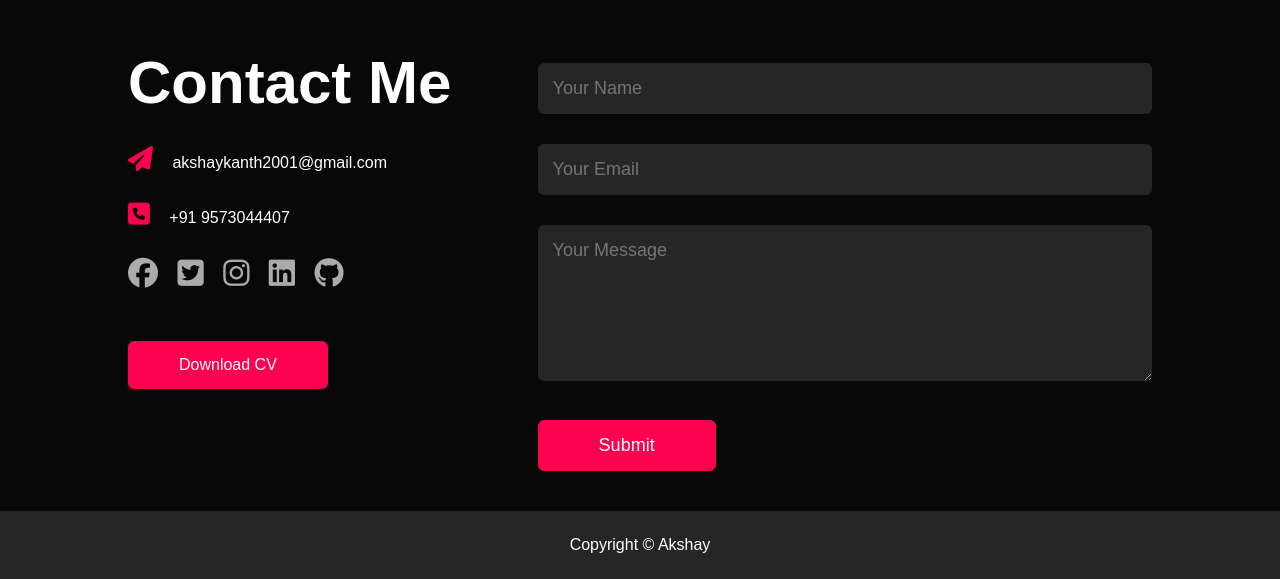
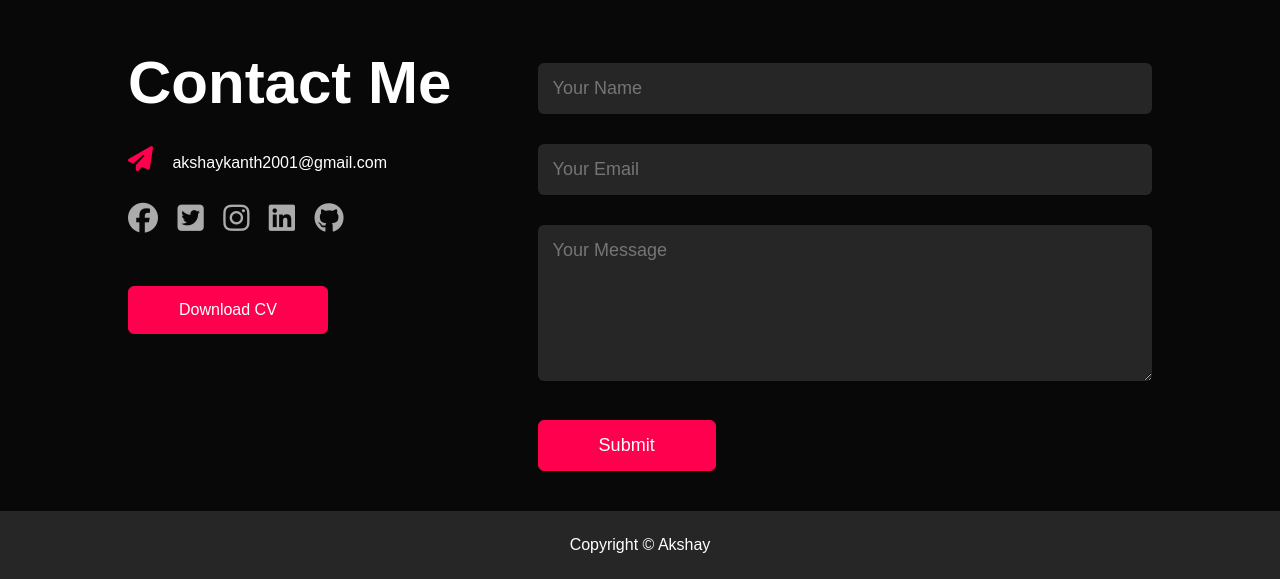
Before and after one commit to akshayandy/Portfolio, a plain HTML site: page index.html in a window 1280 px wide. Shown: the part 2285-2864 px from the top of the page. Drawn offline with Linux system fonts and the light colour scheme.

Commit message:
Ph_Num dlt

```diff
--- a/index.html
+++ b/index.html
@@ -136,7 +136,6 @@
             <div class="contact-left">
                 <h1 class="sub-title">Contact Me</h1>
                 <p><i class="fa-solid fa-paper-plane"></i> akshaykanth2001@gmail.com</p>
-                <p><i class="fa-solid fa-square-phone"></i> +91 9573044407</p>
                 <div class="social-icons">
                     <a href="https://www.facebook.com/akshay.andy.142/" target="_blank"><i class="fa-brands fa-facebook"></i></a>
                     <a href="https://twitter.com/AkshayBendhela" target="_blank"><i class="fa-brands fa-square-twitter"></i></a>
```
